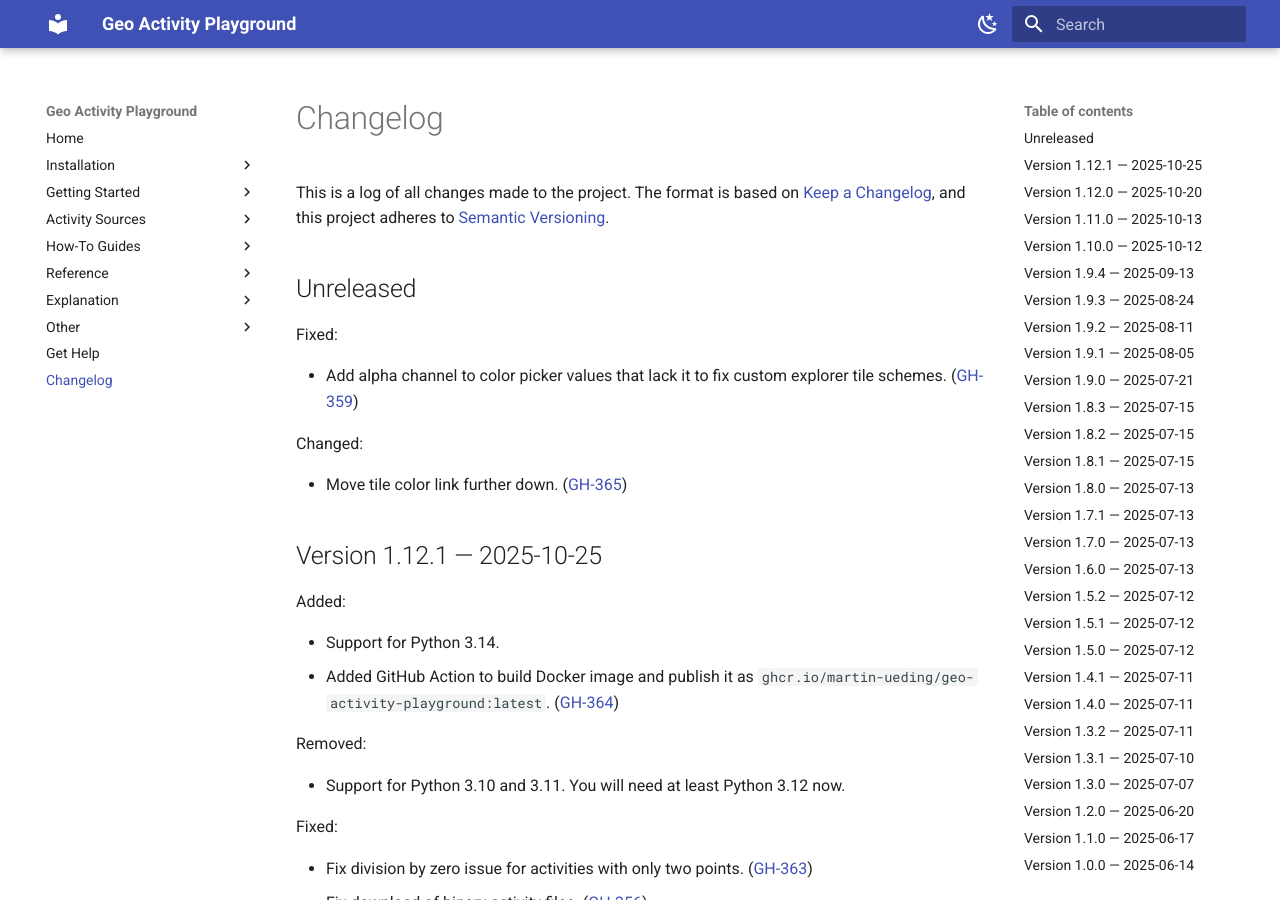
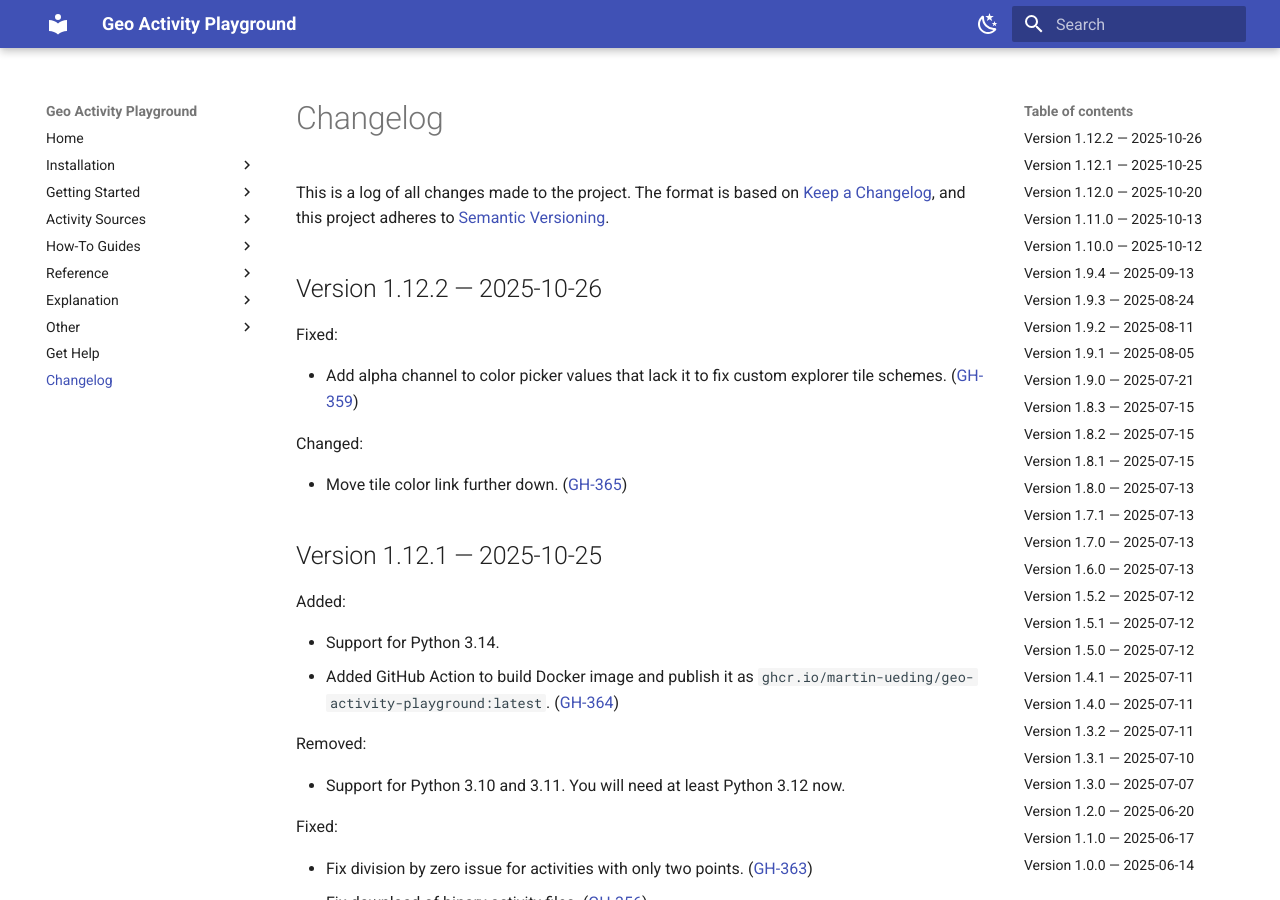
Before and after one commit to martin-ueding/geo-activity-playground, an MkDocs documentation site: the page built from docs/changelog.md, in a window 1280 px wide and 900 px high. Built offline with MkDocs 1.6.1 and Material for MkDocs 9.7.7, drawn with Linux system fonts in a browser that asks for light colours.

Commit message:
Bump version to 1.12.2

```diff
--- a/docs/changelog.md
+++ b/docs/changelog.md
@@ -15,7 +15,7 @@ Types of changes
 ([GH-000](https://github.com/martin-ueding/geo-activity-playground/issues/000))
 -->
 
-## Unreleased
+## Version 1.12.2 — 2025-10-26
 
 Fixed:
 
--- a/pyproject.toml
+++ b/pyproject.toml
@@ -1,6 +1,6 @@
 [tool.poetry]
 name = "geo-activity-playground"
-version = "1.12.1"
+version = "1.12.2"
 description = "Analysis of geo data activities like rides, runs or hikes."
 authors = ["Martin Ueding <mu@martin-ueding.de>"]
 license = "MIT"
```
